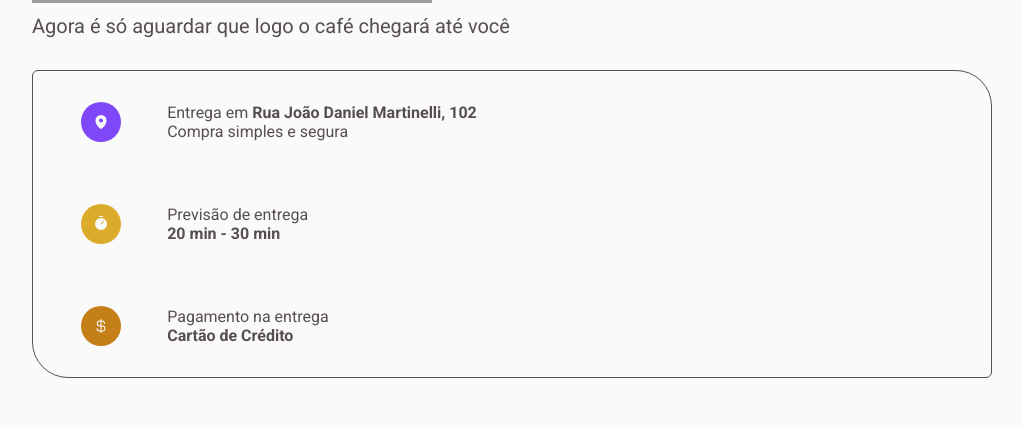
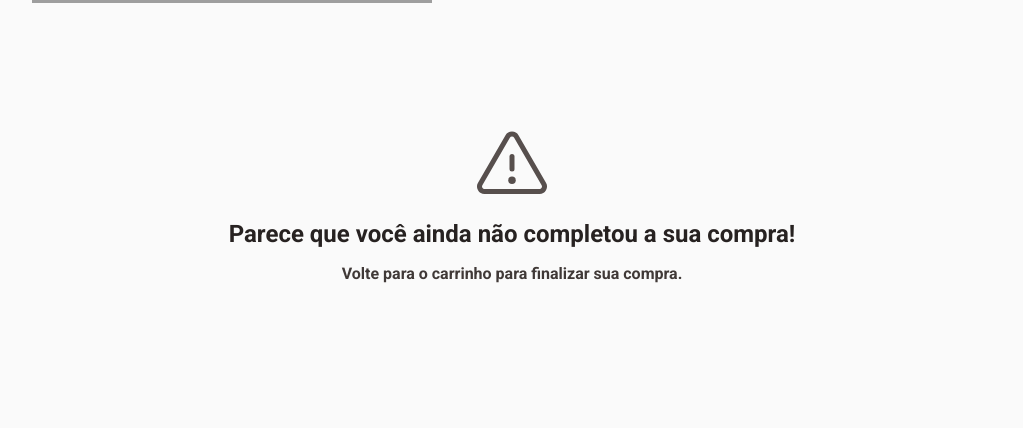
Before and after one commit to CaioVinicius7/coffee-delivery, a React (Vite) app: page /success in a window 1280 px wide. Shown: the part 197-625 px from the top of the page, without its empty margins (128-1151 px from the left). Built offline with nearby package versions, Linux system fonts and the light colour scheme; grey boxes are pictures that could not be loaded.

Commit message:
feat: exibição dos dados de entrega e pagamento na página ConfirmedRequest

```diff
--- a/src/pages/ConfirmedRequest/index.tsx
+++ b/src/pages/ConfirmedRequest/index.tsx
@@ -1,15 +1,37 @@
-import { CurrencyDollar, MapPin, Timer } from "phosphor-react";
+import { CurrencyDollar, MapPin, Timer, Warning } from "phosphor-react";
 
 import {
   ConfirmedRequestContainer,
   DeliveryContainer,
-  IconBackground
+  IconBackground,
+  PurchaseNotComplete
 } from "./styles";
 
 import deliveryman from "../../assets/deliveryman.svg";
 
+interface deliveryInfos {
+  cep: string;
+  city: string;
+  complement: string;
+  neighborhood: string;
+  number: number;
+  paymentType: "Credit" | "Debit" | "Money";
+  street: string;
+  uf: string;
+}
+
 function ConfirmedRequest() {
-  return (
+  let deliveryInfos: deliveryInfos | undefined;
+
+  const deliveryInfosAsJson = localStorage.getItem(
+    "@coffee-delivery: delivery-data-1.0.0"
+  );
+
+  if (deliveryInfosAsJson) {
+    deliveryInfos = JSON.parse(deliveryInfosAsJson);
+  }
+
+  return deliveryInfos ? (
     <ConfirmedRequestContainer>
       <h2> Uhu! Pedido confirmado </h2>
       <span> Agora é só aguardar que logo o café chegará até você </span>
@@ -22,7 +44,10 @@ function ConfirmedRequest() {
             </IconBackground>
             <div>
               <p>
-                Entrega em <strong>Rua João Daniel Martinelli, 102 </strong>
+                Entrega em
+                <strong>
+                  {deliveryInfos.street}, {deliveryInfos.number}
+                </strong>
               </p>
               <p> Compra simples e segura </p>
             </div>
@@ -44,7 +69,17 @@ function ConfirmedRequest() {
             </IconBackground>
             <div>
               <p> Pagamento na entrega </p>
-              <strong> Cartão de Crédito </strong>
+              {deliveryInfos.paymentType === "Credit" && (
+                <strong> Cartão de crédito </strong>
+              )}
+
+              {deliveryInfos.paymentType === "Debit" && (
+                <strong> Cartão de débito </strong>
+              )}
+
+              {deliveryInfos.paymentType === "Money" && (
+                <strong> Dinheiro </strong>
+              )}
             </div>
           </div>
         </div>
@@ -52,6 +87,12 @@ function ConfirmedRequest() {
         <img src={deliveryman} alt="Deliveryman" />
       </DeliveryContainer>
     </ConfirmedRequestContainer>
+  ) : (
+    <PurchaseNotComplete>
+      <Warning size={80} />
+      <h2> Parece que você ainda não completou a sua compra! </h2>
+      <span> Volte para o carrinho para finalizar sua compra. </span>
+    </PurchaseNotComplete>
   );
 }
 
--- a/src/pages/ConfirmedRequest/styles.ts
+++ b/src/pages/ConfirmedRequest/styles.ts
@@ -136,3 +136,35 @@ export const IconBackground = styled.span<IconBackgroundProps>`
   align-items: center;
   justify-content: center;
 `;
+
+export const PurchaseNotComplete = styled.main`
+  height: 100vh;
+  gap: 1rem;
+
+  display: flex;
+  align-items: center;
+  justify-content: center;
+  flex-direction: column;
+
+  font-family: "Roboto", sans-serif;
+  text-align: center;
+
+  h2 {
+    color: ${(props) => props.theme["base-title"]};
+  }
+
+  span {
+    font-weight: 700;
+    color: ${(props) => props.theme["base-subtitle"]};
+  }
+
+  @media (max-width: 700px) {
+    h2 {
+      font-size: 1rem;
+    }
+
+    span {
+      font-size: 0.75rem;
+    }
+  }
+`;
```
